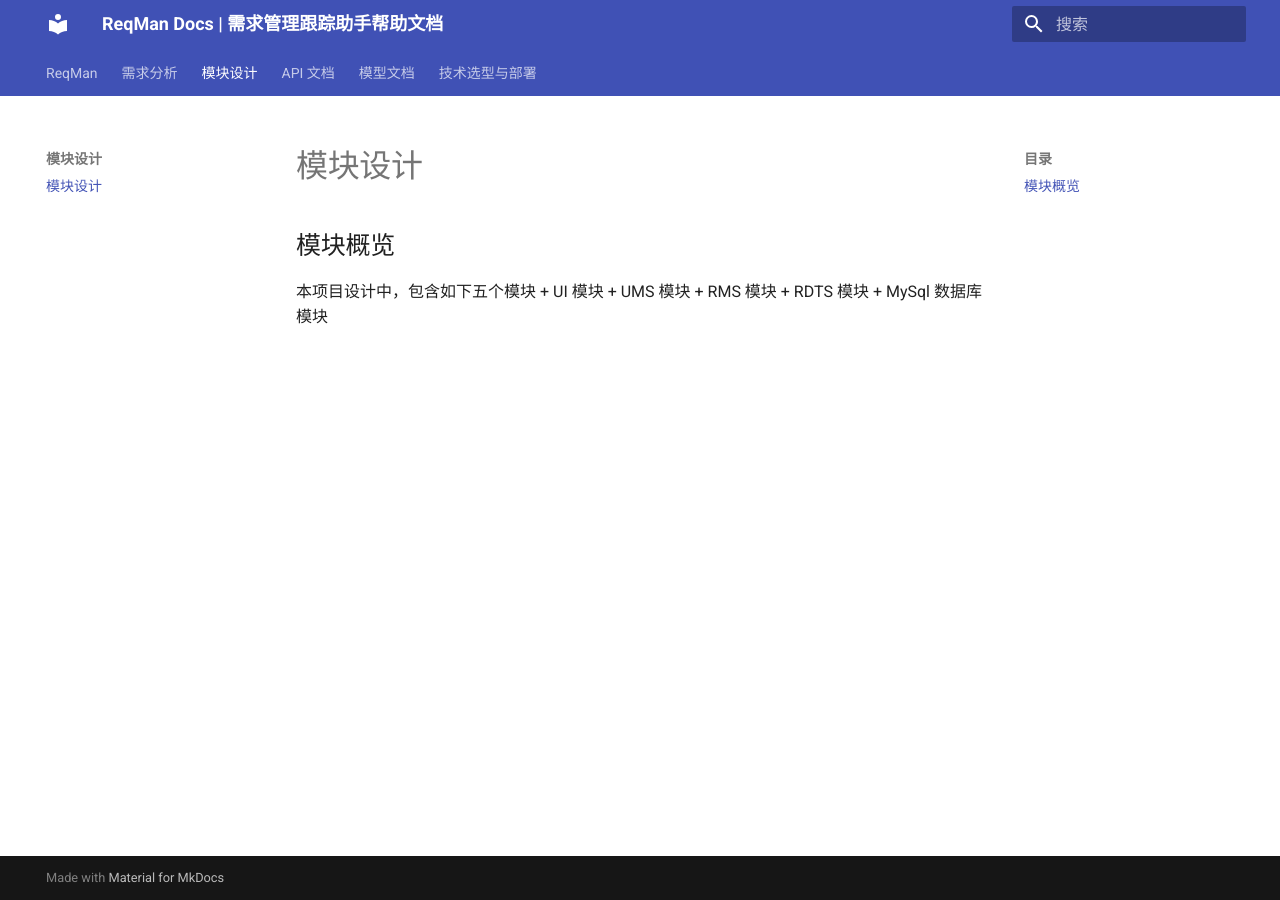
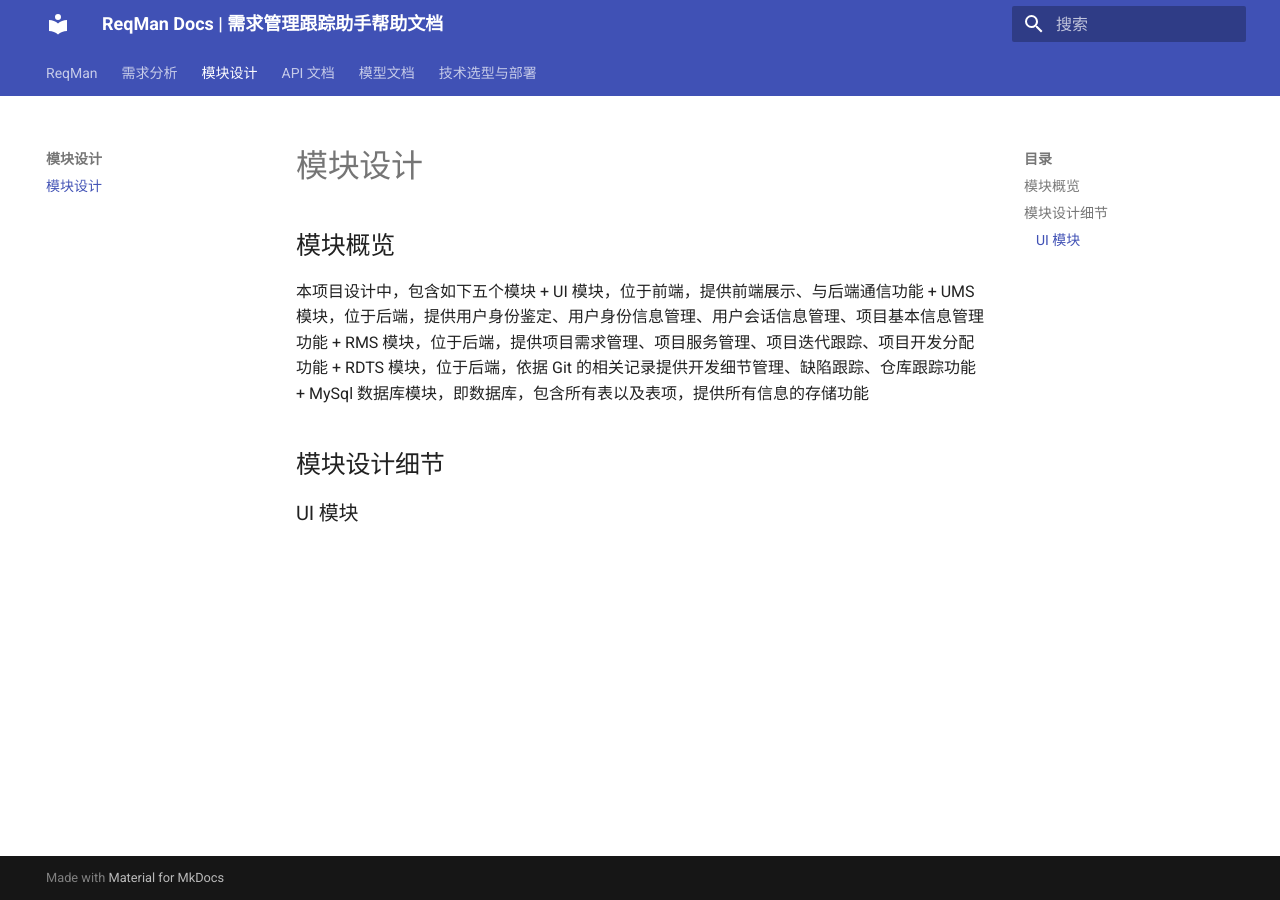
Before and after one commit to c7w/ReqMan-doc, an MkDocs documentation site: the page built from docs/module.md, in a window 1280 px wide. Built offline with MkDocs 1.6.1 and Material for MkDocs 9.7.7, drawn with Linux system fonts in a browser that asks for light colours.

Commit message:
[SR.006.808.I] Create the file of modules (#25)

```diff
--- a/docs/module.md
+++ b/docs/module.md
@@ -3,8 +3,12 @@
 ## 模块概览
 
 本项目设计中，包含如下五个模块
-+ UI 模块
-+ UMS 模块
-+ RMS 模块
-+ RDTS 模块
-+ MySql 数据库模块
++ UI 模块，位于前端，提供前端展示、与后端通信功能
++ UMS 模块，位于后端，提供用户身份鉴定、用户身份信息管理、用户会话信息管理、项目基本信息管理功能
++ RMS 模块，位于后端，提供项目需求管理、项目服务管理、项目迭代跟踪、项目开发分配功能
++ RDTS 模块，位于后端，依据 Git 的相关记录提供开发细节管理、缺陷跟踪、仓库跟踪功能
++ MySql 数据库模块，即数据库，包含所有表以及表项，提供所有信息的存储功能
+
+## 模块设计细节
+
+### UI 模块
```
